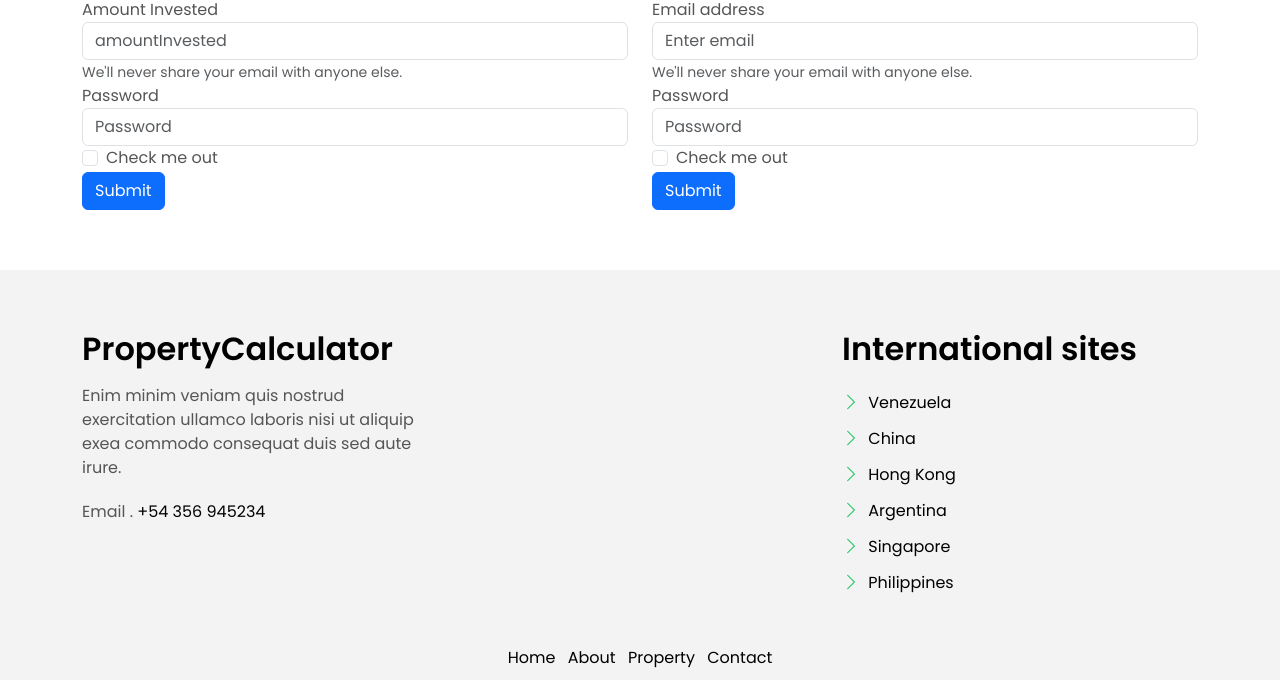
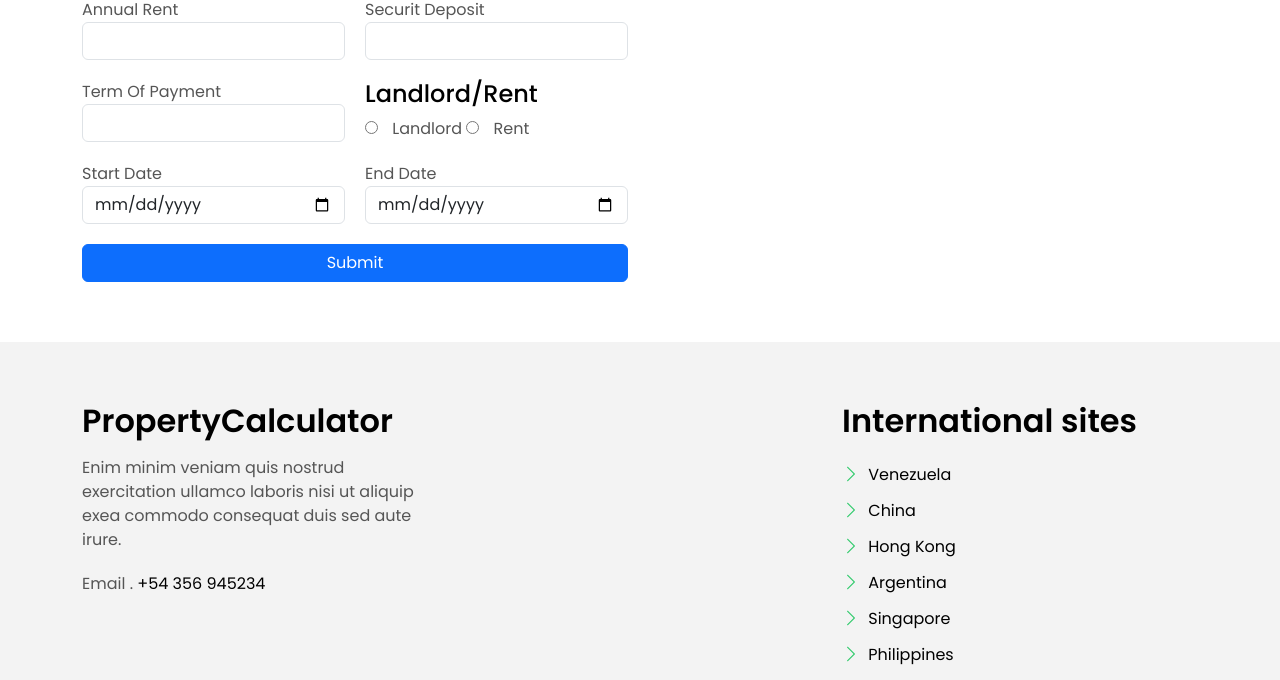
Before and after one commit to john2893/john2893.github.io, a plain HTML site: page calculator.html in a window 1280 px wide. Shown: the part 410-1090 px from the top of the page. Drawn offline with Linux system fonts and the light colour scheme.

Commit message:
Add radio button alignment

```diff
--- a/assets/css/style.css
+++ b/assets/css/style.css
@@ -2122,20 +2122,33 @@ a:hover {
   }
 }
 
-/* -------------------------------------------------------------
-
-# Forms
-
- div.form-group{
-    display:grid;
-    grid-template-columns: max-content max-content;
-    grid-gap:5px;
-
- }
-div.form-group label       { text-align:right; }
-div.form-group label:after { content: ":"; }
-----------------------------------------------------------------*/
-
+
+
+
+
+form {
+  display: grid;
+  grid-template-columns: 1fr 1fr; /* creates 2 columns */
+  gap: 20px; /* creates a gap between the columns and rows */
+}
+
+form h3,
+form h4,
+form p,
+form button {
+  grid-column: span 2; /* lets those elements span both columns */
+}
+
+.form-group {
+  display: flex;
+  flex-direction: column;
+  /* flexbox is sued to palce the label and input below each other and allows the input to fill out the entrie width */
+}
+
+form input[type="radio"] {
+  display: inline;
+  margin-right: 10px;
+}
 /*--------------------------------------------------------------
 # Footer
 --------------------------------------------------------------*/
--- a/calculator.html
+++ b/calculator.html
@@ -35,6 +35,8 @@
 </head>
 
 <body>
+
+
 
   <!-- ======= Property Search Section ======= -->
   <!-- <div class="click-closed"></div>
@@ -222,42 +224,57 @@
 
             <form>
               <div class="form-group">
-                <label for="amountInvest">Amount Invested</label>
-                <input type="text" class="form-control" id="amountInvest" aria-describedby="amountInvest" placeholder="amountInvested">
-                <small id="emailHelp" class="form-text text-muted">We'll never share your email with anyone else.</small>
+
+                <label for="annualRent">Annual Rent</label>
+                <input type="text" class="form-control" id="annualRent" aria-describedby="annualRent" >
               </div>
+
               <div class="form-group">
-                <label for="exampleInputPassword1">Password</label>
-                <input type="password" class="form-control" id="exampleInputPassword1" placeholder="Password">
+                <label for="securityDep">Securit Deposit</label>
+                <input type="text" class="form-control" id="securityDep" aria-describedby="securityDep" >
               </div>
-              <div class="form-check">
-                <input type="checkbox" class="form-check-input" id="exampleCheck1">
-                <label class="form-check-label" for="exampleCheck1">Check me out</label>
+
+              <div class="form-group">
+                <label for="termofPayment">Term Of Payment</label>
+                <input type="number" class="form-control" id="termofPayment" aria-describedby="termofPayment" >
               </div>
+
+              <div>
+
+                <h4>Landlord/Rent</h4>
+                <input type="radio" name="Landlord" id="landlord">
+                <label for="option1">Landlord</label>
+
+                <input type="radio" name="Rent" id="Rent">
+                <label for="option2">Rent</label>
+
+
+
+
+              </div>
+
+              <div class="form-group">
+                <label for="startDate">Start Date</label>
+                <input type="date" class="form-control" id="startdate" aria-describedby="startdate" >
+
+              </div>
+
+              <div class="form-group">
+                <label for="endDate">End Date</label>
+                <input type="date" class="form-control" id="enddate" aria-describedby="enddate" >
+              </div>
+
+
               <button type="submit" class="btn btn-primary">Submit</button>
             </form>
 
           </div>
+          <div class="col">
 
 
-          <div class="col">
-            <form>
-              <div class="form-group">
-                <label for="exampleInputEmail1">Email address</label>
-                <input type="email" class="form-control" id="exampleInputEmail1" aria-describedby="emailHelp" placeholder="Enter email">
-                <small id="emailHelp" class="form-text text-muted">We'll never share your email with anyone else.</small>
-              </div>
-              <div class="form-group">
-                <label for="exampleInputPassword1">Password</label>
-                <input type="password" class="form-control" id="exampleInputPassword1" placeholder="Password">
-              </div>
-              <div class="form-check">
-                <input type="checkbox" class="form-check-input" id="exampleCheck1">
-                <label class="form-check-label" for="exampleCheck1">Check me out</label>
-              </div>
-              <button type="submit" class="btn btn-primary">Submit</button>
-            </form>
-          </div>
+
+
+
         </div>
       </div>
     </section><!-- End Property Grid Single-->
```
